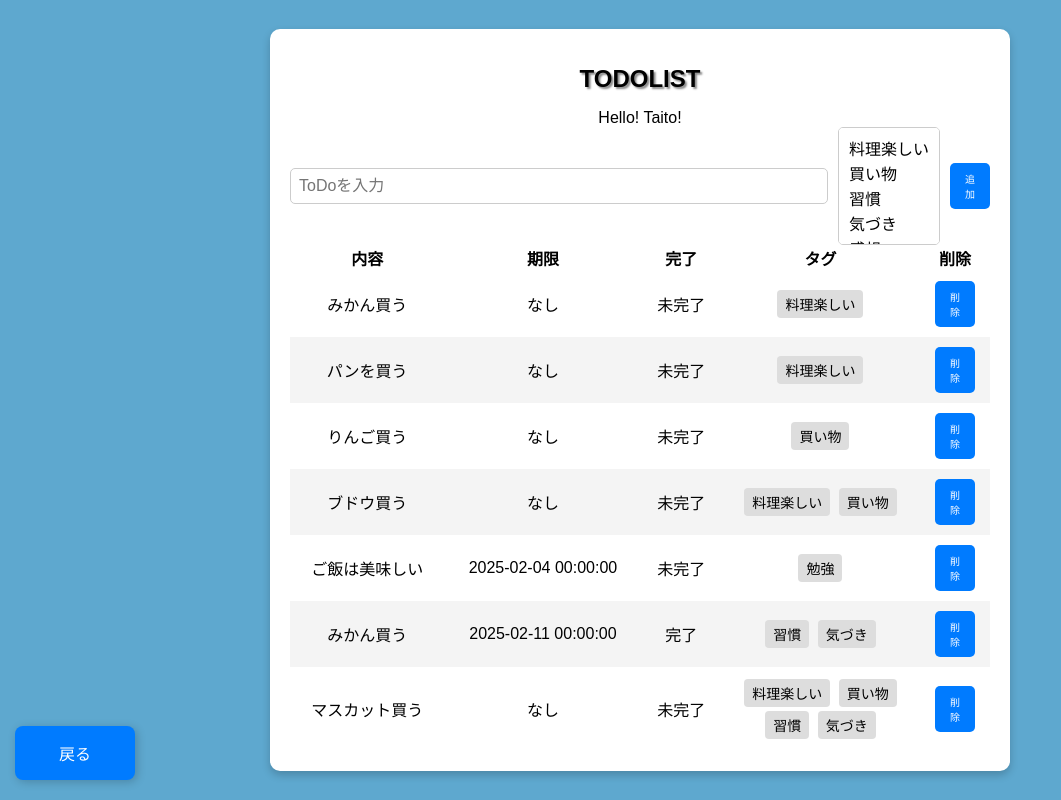
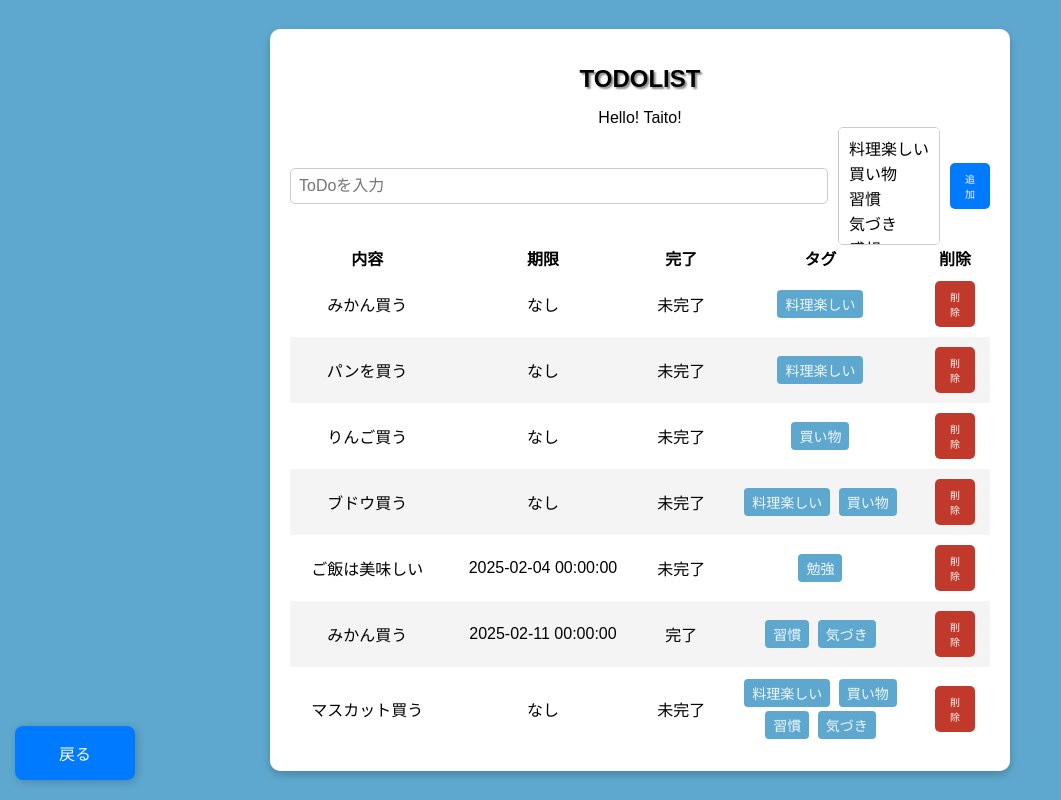
Before and after one commit to Taito1608/study_backend, a FastAPI app: page /todo in a window 1280 px wide. Shown: the whole page, without its empty margins (0-1061 px from the left). Run offline with FastAPI, Linux system fonts and the light colour scheme.

Commit message:
タグの背景色追加、削除の色追加

```diff
--- a/app/routes/tag.py
+++ b/app/routes/tag.py
@@ -24,7 +24,7 @@ async def read_tag(request: Request, tag_id: int):
         .all()
     )
 
-    return templates.TemplateResponse("tag_get.html", {
+    return templates.TemplateResponse("tag.html", {
         "request": request,
         "name": "Taito!",
         "tag": tag,
@@ -80,7 +80,7 @@ async def read_tags(request: Request):
     set_list = db.query(Set).all
     db.close()
 
-    return templates.TemplateResponse("taglist_get.html", {
+    return templates.TemplateResponse("taglist.html", {
         "request": request,
         "name": "Taito!",
         "todo_list": todo_list,
--- a/app/static/css/styles.css
+++ b/app/static/css/styles.css
@@ -61,15 +61,18 @@ button:hover {
 
 /* 削除ボタン */
 .remove-btn {
-    background: none;
+    padding: 8px 15px;
+    font-size: 10px;
+    background-color: #c0392b;
+    color: white;
     border: none;
-    color: #e74c3c;
-    font-size: 18px;
+    border-radius: 5px;
     cursor: pointer;
+    transition: background-color 0.3s ease;
 }
 
 .remove-btn:hover {
-    color: #c0392b;
+    background-color: #a52a2a;
 }
 
 
--- a/app/templates/todo.html
+++ b/app/templates/todo.html
@@ -76,7 +76,8 @@
 
         .tag {
             display: inline-block;
-            background-color: #ddd;
+            background-color: #5ea8cf;
+            color: aliceblue;
             padding: 4px 8px;
             margin: 2px;
             border-radius: 4px;
--- a/app/templates/todolist.html
+++ b/app/templates/todolist.html
@@ -46,7 +46,7 @@
                     {% endif %}
                 </td>
                 <td>
-                    <button onclick="deleteTodo('{{ item.todo.id }}')" class="add-button">
+                    <button onclick="deleteTodo('{{ item.todo.id }}')" class="remove-btn">
                         削除
                     </button>
                 </td>
@@ -61,7 +61,8 @@
         /* タグの設定 */
         .tag {
             display: inline-block;
-            background-color: #ddd;
+            background-color: #5ea8cf;
+            color: aliceblue;
             padding: 4px 8px;
             margin: 2px;
             border-radius: 4px;
@@ -102,6 +103,34 @@
                 alert("エラーが発生しました");
             }
         }
+
+
+        document.getElementById("todo-form").addEventListener("submit", async function (event) {
+            event.preventDefault(); // フォームのデフォルト送信を防ぐ
+
+            if (!confirm("ToDo を追加しますか？")) {
+                return;
+            }
+
+            const formData = new FormData(this);
+
+            try {
+                const response = await fetch("/todo", {
+                    method: "POST",
+                    body: formData,
+                });
+
+                if (response.ok) {
+                    alert("ToDo を追加しました");
+                    location.reload(); // ページをリロード
+                } else {
+                    alert("ToDo の追加に失敗しました");
+                }
+            } catch (error) {
+                console.error("エラー:", error);
+                alert("エラーが発生しました");
+            }
+        });
     </script>
 
 {%- endblock %}
```
Also changed, not shown: app/templates/tag.html (renamed from app/templates/tag_get.html), app/templates/taglist.html (renamed from app/templates/taglist_get.html), todo.db.
